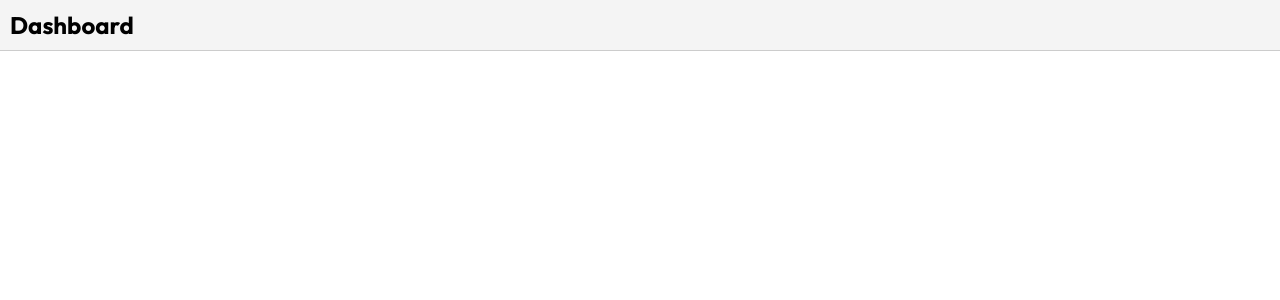
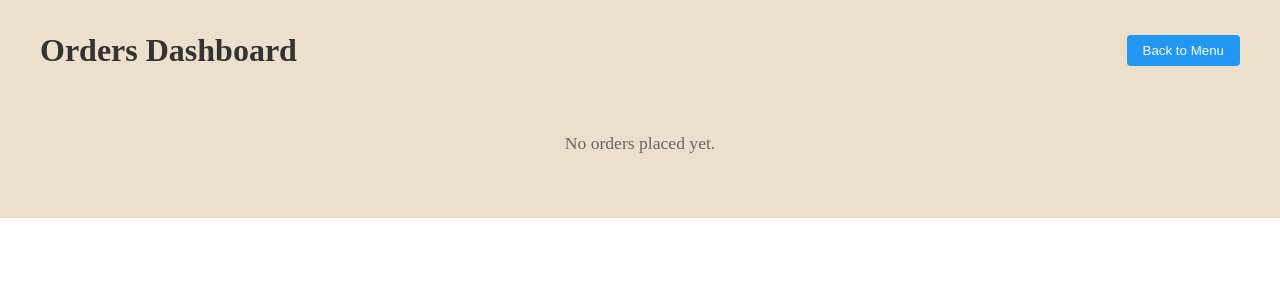
Before and after one commit to ZakariaElkhadir/Food-Ordering-System, a React (Vite) app: page /dashboard in a window 1280 px wide. Shown: the top 300 px of the page. Built offline with nearby package versions, Linux system fonts and the light colour scheme.

Commit message:
Refactor dependencies and add Zustand for state management

```diff
--- a/package.json
+++ b/package.json
@@ -12,7 +12,8 @@
   "dependencies": {
     "react": "^18.3.1",
     "react-dom": "^18.3.1",
-    "react-router-hash-link": "^2.4.3"
+    "react-router-hash-link": "^2.4.3",
+    "zustand": "^5.0.0"
   },
   "devDependencies": {
     "@eslint/js": "^9.9.0",
@@ -24,7 +25,7 @@
     "eslint-plugin-react-hooks": "^5.1.0-rc.0",
     "eslint-plugin-react-refresh": "^0.4.9",
     "globals": "^15.9.0",
-    "react-router-dom": "^6.26.2",
+    "react-router-dom": "^6.27.0",
     "sass-embedded": "^1.79.4",
     "typescript": "^5.5.3",
     "typescript-eslint": "^8.0.1",
--- a/src/Cards/Cards.tsx
+++ b/src/Cards/Cards.tsx
@@ -1,6 +1,7 @@
-import  { useState } from 'react';
+import { useState } from 'react';
+import { useOrderStore } from './store/orderStore';
+import OrderForm from '../OrderForm/OrderForm';
 import './Cards.scss';
-import OrderForm from '../OrderForm/OrderForm'; // Make sure to create this component
 
 interface CardProps {
     image: string;
@@ -16,15 +17,30 @@ interface OrderDetails {
 
 function Card({ image, title, description, price }: CardProps) {
     const [showOrderForm, setShowOrderForm] = useState(false);
+    const [showSuccess, setShowSuccess] = useState(false);
+    const addOrder = useOrderStore((state) => state.addOrder);
 
     const handleOrderClick = () => {
         setShowOrderForm(true);
+        setShowSuccess(false);
     };
 
     const handleOrderSubmit = (orderDetails: OrderDetails) => {
-        console.log('Order placed:', { title, price, ...orderDetails });
+        const orderData = {
+            title,
+            price,
+            ...orderDetails,
+            timestamp: new Date().toISOString()
+        };
+
+        addOrder(orderData);
         setShowOrderForm(false);
-        // Here you would typically send this data to your backend
+        setShowSuccess(true);
+
+        // Hide success message after 3 seconds
+        setTimeout(() => {
+            setShowSuccess(false);
+        }, 3000);
     };
 
     const handleCloseForm = () => {
@@ -39,6 +55,11 @@ function Card({ image, title, description, price }: CardProps) {
                 <p>{description}</p>
                 <p>{price}</p>
                 <button onClick={handleOrderClick}>Buy Now</button>
+                {showSuccess && (
+                    <div className="success-message">
+                        Order placed successfully!
+                    </div>
+                )}
             </div>
             {showOrderForm && (
                 <OrderForm
--- /dev/null
+++ b/src/Cards/store/orderStore.ts
@@ -0,0 +1,29 @@
+import { create } from 'zustand'
+import { persist } from 'zustand/middleware'
+
+interface Order {
+  title: string;
+  price: string;
+  tableNumber: string;
+  quantity: number;
+  timestamp: string;
+}
+
+interface OrderStore {
+  orders: Order[];
+  addOrder: (order: Order) => void;
+}
+
+export const useOrderStore = create<OrderStore>()(
+  persist(
+    (set) => ({
+      orders: [],
+      addOrder: (order) => set((state) => ({
+        orders: [...state.orders, { ...order, timestamp: new Date().toISOString() }]
+      }))
+    }),
+    {
+      name: 'order-storage'
+    }
+  )
+)
--- /dev/null
+++ b/src/Dashboard/Dashboard.css
@@ -0,0 +1,131 @@
+
+.dashboard {
+  padding: 2rem;
+  max-width: 1200px;
+  margin: 0 auto;
+
+  .dashboard-header {
+    display: flex;
+    justify-content: space-between;
+    align-items: center;
+    margin-bottom: 2rem;
+
+    h1 {
+      font-size: 2rem;
+      font-weight: bold;
+      color: #333;
+    }
+
+    .back-button {
+      padding: 0.5rem 1rem;
+      background-color: #2196f3;
+      color: white;
+      border: none;
+      border-radius: 4px;
+      cursor: pointer;
+      transition: background-color 0.3s ease;
+
+      &:hover {
+        background-color: #1976d2;
+      }
+    }
+  }
+
+  .no-orders {
+    text-align: center;
+    color: #666;
+    font-size: 1.1rem;
+    padding: 2rem;
+  }
+
+  .orders-grid {
+    display: grid;
+    grid-template-columns: repeat(auto-fill, minmax(300px, 1fr));
+    gap: 1.5rem;
+  }
+
+  .order-card {
+    background: white;
+    border-radius: 8px;
+    box-shadow: 0 2px 4px rgba(0, 0, 0, 0.1);
+    padding: 1.5rem;
+    transition: transform 0.2s ease, box-shadow 0.2s ease;
+
+    &:hover {
+      transform: translateY(-2px);
+      box-shadow: 0 4px 8px rgba(0, 0, 0, 0.15);
+    }
+
+    .order-header {
+      display: flex;
+      justify-content: space-between;
+      align-items: flex-start;
+      margin-bottom: 1rem;
+      padding-bottom: 0.5rem;
+      border-bottom: 1px solid #eee;
+
+      h2 {
+        font-size: 1.25rem;
+        font-weight: 600;
+        color: #333;
+        margin: 0;
+      }
+
+      .price {
+        color: #2196f3;
+        font-weight: 600;
+      }
+    }
+
+    .order-details {
+      p {
+        margin: 0.5rem 0;
+        color: #666;
+        font-size: 0.95rem;
+
+        &.timestamp {
+          color: #999;
+          font-size: 0.85rem;
+          margin-top: 1rem;
+        }
+      }
+    }
+  }
+}
+
+
+@media (max-width: 768px) {
+  .dashboard {
+    padding: 1rem;
+
+    .orders-grid {
+      grid-template-columns: 1fr;
+    }
+
+    .dashboard-header {
+      flex-direction: column;
+      gap: 1rem;
+      text-align: center;
+
+      h1 {
+        font-size: 1.5rem;
+      }
+    }
+  }
+}
+
+
+@keyframes fadeIn {
+  from {
+    opacity: 0;
+    transform: translateY(10px);
+  }
+  to {
+    opacity: 1;
+    transform: translateY(0);
+  }
+}
+
+.order-card {
+  animation: fadeIn 0.3s ease-out;
+}
--- a/src/Dashboard/Dashboard.scss
+++ /dev/null
@@ -1,6 +0,0 @@
-.dashboard-header {
-  background-color: #f4f4f4;
-  padding: 10px;
-  border-bottom: 1px solid #ccc;
-  color: black;
-}
--- a/src/Dashboard/Dashboard.tsx
+++ b/src/Dashboard/Dashboard.tsx
@@ -1,16 +1,44 @@
-import "./Dashboard.scss";
+// pages/Dashboard.tsx
+import { useOrderStore } from '../Cards/store/orderStore';
+import { useNavigate } from 'react-router-dom';
+import './Dashboard.css';
 
 const Dashboard = () => {
+  const orders = useOrderStore((state) => state.orders);
+  const navigate = useNavigate();
 
   return (
-    <>
-        <header className="dashboard-header">
-        <h2>Dashboard</h2>
-        </header>
-        <div className="dashboard">
+    <div className="dashboard">
+      <div className="dashboard-header">
+        <h1>Orders Dashboard</h1>
+        <button className="back-button" onClick={() => navigate('/')}>
+          Back to Menu
+        </button>
+      </div>
 
+      {orders.length === 0 ? (
+        <p className="no-orders">No orders placed yet.</p>
+      ) : (
+        <div className="orders-grid">
+          {orders.map((order, index) => (
+            <div key={index} className="order-card">
+              <div className="order-header">
+                <h2>{order.title}</h2>
+                <span className="price">{order.price}</span>
+              </div>
+              <div className="order-details">
+                <p>Table: {order.tableNumber}</p>
+                <p>Quantity: {order.quantity}</p>
+                <p className="timestamp">
+                  {new Date(order.timestamp).toLocaleString()}
+                </p>
+              </div>
+            </div>
+          ))}
         </div>
-    </>
+      )}
+    </div>
   );
 };
+
 export default Dashboard;
```
Also changed, not shown: 1 other file (tests, documents, lock files or other folders).
